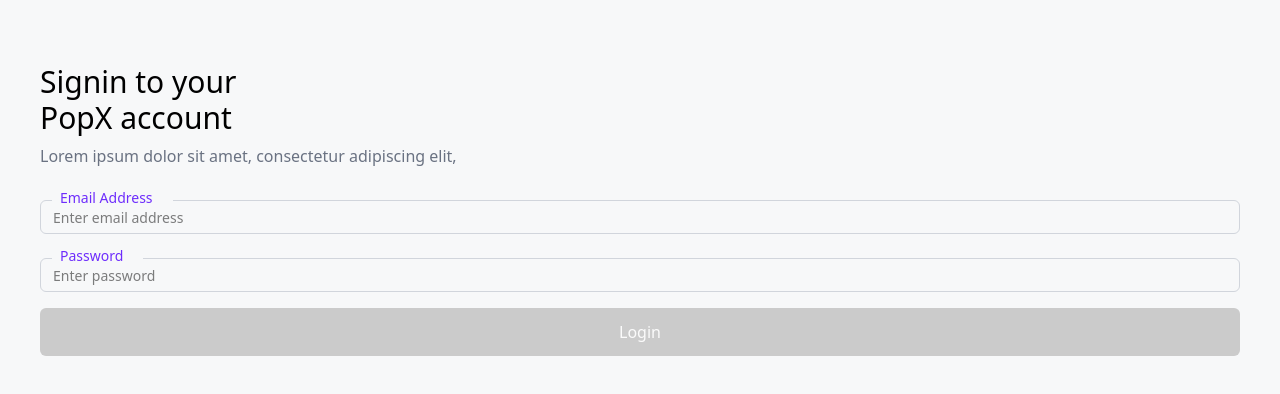
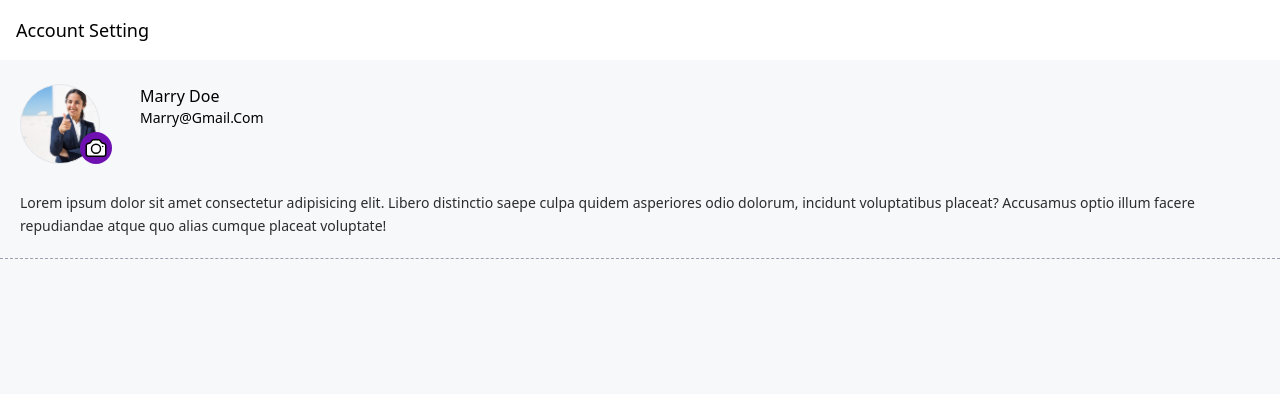
Before and after one commit to Unknownmaster0/PopX, a React (Vite) app: page / in a window 1280 px wide. Shown: the top 394 px of the page. Built offline with nearby package versions, Linux system fonts and the light colour scheme.

Commit message:
updated the account page, make changes into the input component about inputType

```diff
--- a/src/App.jsx
+++ b/src/App.jsx
@@ -1,9 +1,10 @@
 import "./App.css";
+import Account from "./components/Account";
 import Signin from "./components/Signin";
 import WelcomePage from "./components/WelcomePage";
 
 function App() {
-  return <Signin />;
+  return <Account />;
 }
 
 export default App;
--- /dev/null
+++ b/src/components/Account.jsx
@@ -0,0 +1,32 @@
+import Image from "./Image";
+
+const Account = () => {
+  return (
+    <>
+      <h1 className="py-4 pl-4 text-lg font-normal">Account Setting</h1>
+      <div className="bg-[#f7f8f9] min-h-screen flex flex-col">
+        <div className="px-5 pt-6">
+          <div className="flex space-x-10 mb-3">
+            <Image />
+            <div className="flex flex-col">
+              <h3>Marry Doe</h3>
+              <p className="font-light text-sm no-underline">Marry@Gmail.Com</p>
+            </div>
+          </div>
+
+          <p className="pt-4 text-[#2b2c2e] font-light text-sm leading-relaxed">
+            Lorem ipsum dolor sit amet consectetur adipisicing elit. Libero
+            distinctio saepe culpa quidem asperiores odio dolorum, incidunt
+            voluptatibus placeat? Accusamus optio illum facere repudiandae atque
+            quo alias cumque placeat voluptate!
+          </p>
+        </div>
+
+        {/* for making the dashed border */}
+        <div className="border-t border-b border-dashed border-gray-400 my-5 flex-1"></div>
+      </div>
+    </>
+  );
+};
+
+export default Account;
--- /dev/null
+++ b/src/components/CreateAccount.jsx
@@ -0,0 +1,30 @@
+import Button from "./Button";
+import Input from "./Input";
+
+const CreateAccount = () => {
+  return (
+    <div className="px-5 md:px-10 py-10 md:py-16 bg-[#f7f8f9] min-h-screen">
+      <div className="mb-8">
+        <h1 className="text-3xl font-medium">Create your</h1>
+        <h1 className="text-3xl font-medium">PopX account</h1>
+      </div>
+
+      <form action={""} className="">
+        <Input placeholder={"Marry Doe"} labelContent={"Full Name"} />
+        <Input placeholder={"Marry Doe"} labelContent={"Phone number"} />
+        <Input placeholder={"Marry Doe"} labelContent={"Email address"} />
+        <Input placeholder={"Marry Doe"} labelContent={"Password"} />
+        <Input placeholder={"Marry Doe"} labelContent={"Company Name"} />
+
+        <Button
+          content={"Create Account"}
+          className={
+            "border bg-[#6c25ff] text-[#efe7ff] py-3 md:py-4 rounded-md text-center"
+          }
+        />
+      </form>
+    </div>
+  );
+};
+
+export default CreateAccount;
--- /dev/null
+++ b/src/components/Image.jsx
@@ -0,0 +1,31 @@
+const Image = () => {
+  return (
+    <div className="relative">
+      <div className="h-20 w-20 rounded-full bg-gray-800 ImgContainer border border-gray-200">
+        <div className="absolute top-12 left-15 h-8 w-8 bg-purple-800 rounded-full flex justify-center items-center">
+          <svg
+            xmlns="http://www.w3.org/2000/svg"
+            fill="white"
+            viewBox="0 0 24 24"
+            stroke-width="1.5"
+            stroke="currentColor"
+            class="size-6"
+          >
+            <path
+              stroke-linecap="round"
+              stroke-linejoin="round"
+              d="M6.827 6.175A2.31 2.31 0 0 1 5.186 7.23c-.38.054-.757.112-1.134.175C2.999 7.58 2.25 8.507 2.25 9.574V18a2.25 2.25 0 0 0 2.25 2.25h15A2.25 2.25 0 0 0 21.75 18V9.574c0-1.067-.75-1.994-1.802-2.169a47.865 47.865 0 0 0-1.134-.175 2.31 2.31 0 0 1-1.64-1.055l-.822-1.316a2.192 2.192 0 0 0-1.736-1.039 48.774 48.774 0 0 0-5.232 0 2.192 2.192 0 0 0-1.736 1.039l-.821 1.316Z"
+            />
+            <path
+              stroke-linecap="round"
+              stroke-linejoin="round"
+              d="M16.5 12.75a4.5 4.5 0 1 1-9 0 4.5 4.5 0 0 1 9 0ZM18.75 10.5h.008v.008h-.008V10.5Z"
+            />
+          </svg>
+        </div>
+      </div>
+    </div>
+  );
+};
+
+export default Image;
--- a/src/components/Input.jsx
+++ b/src/components/Input.jsx
@@ -1,8 +1,8 @@
-const Input = ({ labelContent, inputType, placeholder }) => {
+const Input = ({ labelContent, placeholder }) => {
   return (
     <div className="relative mt-6">
       <input
-        type={`${inputType}`}
+        type={"text"}
         disabled={"true"}
         placeholder={`${placeholder}`}
         className="border border-gray-300 rounded-md px-3 py-1 w-full placeholder:text-sm placeholder:font-light"
--- a/src/components/Signin.jsx
+++ b/src/components/Signin.jsx
@@ -26,20 +26,15 @@
         </p>
       </div>
       {/* form */}
-      <form action="/user" className="space-y-4">
+      <form action={""} className="space-y-4">
         <div>
           <Input
             labelContent={"Email Address"}
             placeholder={"Enter email address"}
-            inputType={"email"}
           />
         </div>
         <div>
-          <Input
-            labelContent={"Password"}
-            placeholder={"Enter password"}
-            inputType={"password"}
-          />
+          <Input labelContent={"Password"} placeholder={"Enter password"} />
         </div>
         <Button
           type="submit"
--- a/src/index.css
+++ b/src/index.css
@@ -68,3 +68,10 @@
     background-color: #f9f9f9;
   }
 } */
+
+.ImgContainer {
+  background-image: url("../public/happy-ambitious-hr-manager-choosing-you.jpg");
+  background-size: cover;
+  background-position: center;
+  overflow: hidden;
+}
```
Also changed, not shown: public/cheerful-indian-man.jpg (added), public/happy-ambitious-hr-manager-choosing-you.jpg (added).
